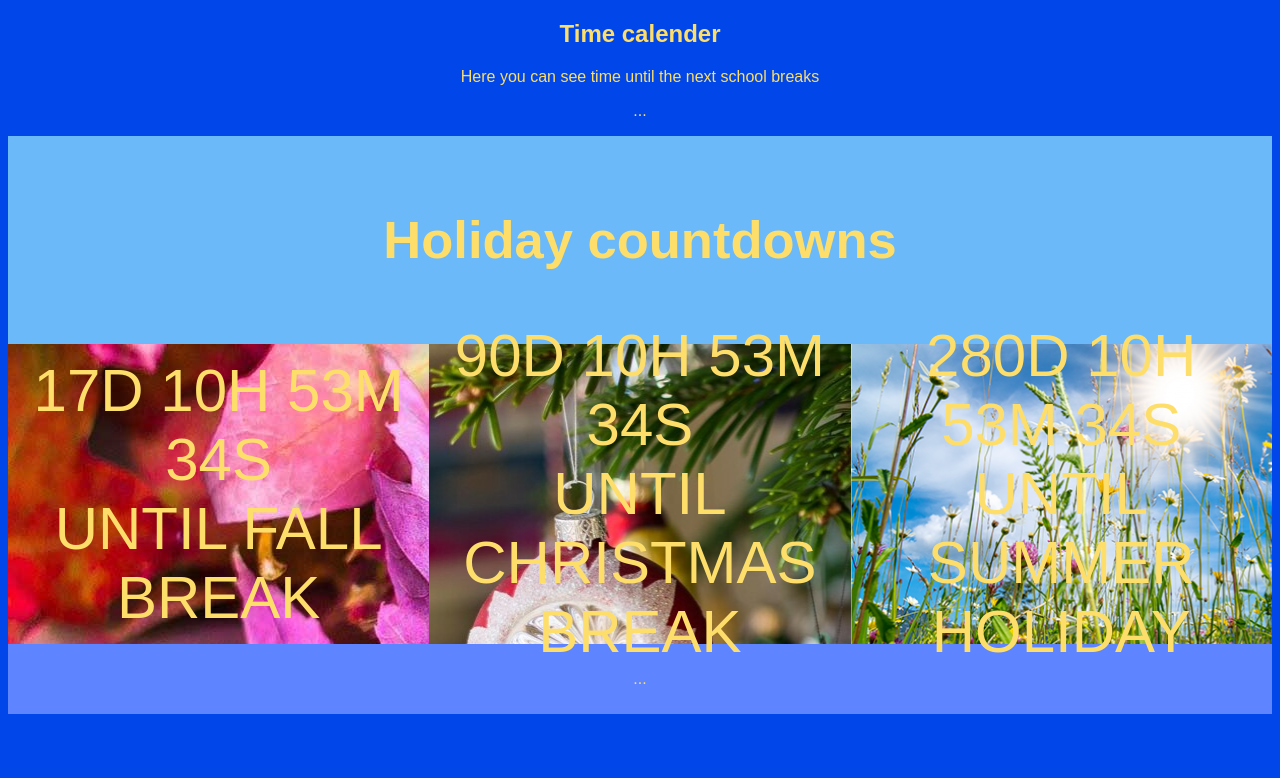
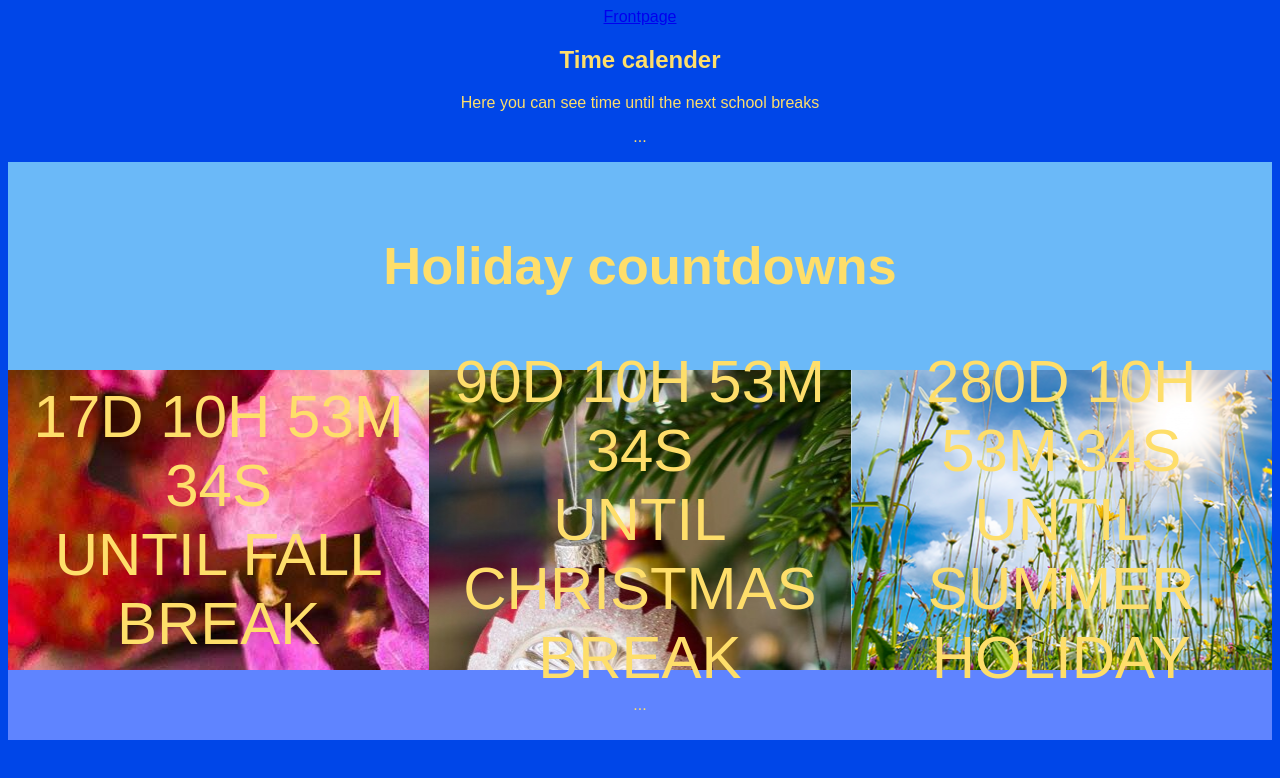
Before and after one commit to EmilieBentsen/Clock_Website, a website: page public/frontpage.html in a window 1280 px wide. Drawn offline with Linux system fonts and the light colour scheme.

Commit message:
added href

```diff
--- a/public/frontpage.html
+++ b/public/frontpage.html
@@ -1,5 +1,6 @@
 <!DOCTYPE html>
 <html lang="en">
+  <a href="/">Frontpage</a>
 <head>
     <link rel="stylesheet" href="./frontpage.css">
 <title>Time</title>
```
